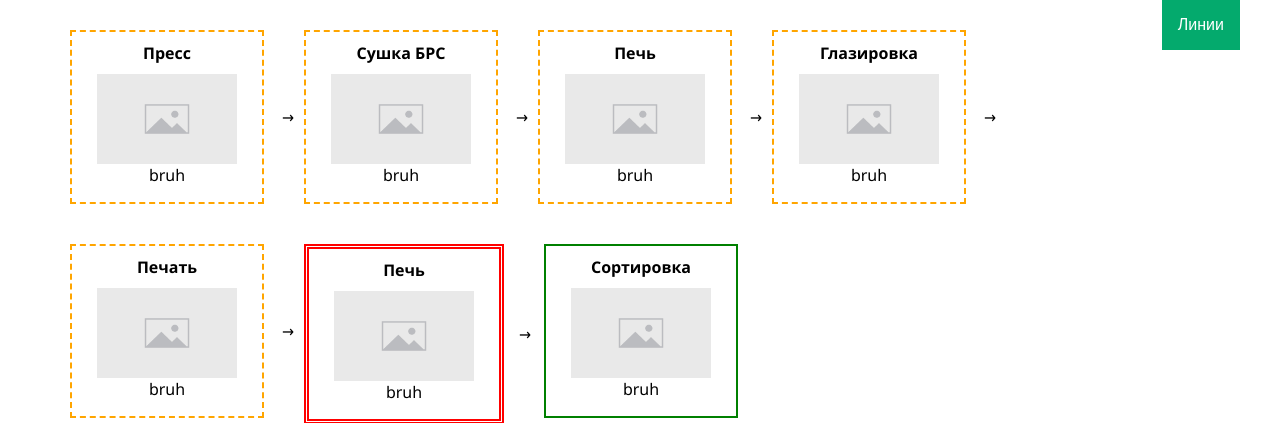
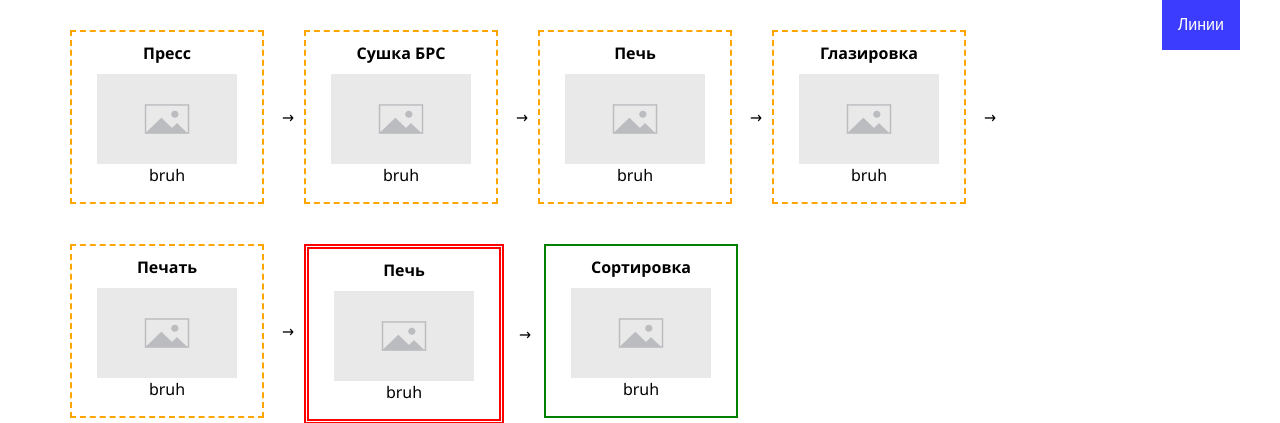
Before and after one commit to Falanger888/practica, a PHP site: page / in a window 1280 px wide. Shown: the top 423 px of the page. Run offline with PHP 8.4, Linux system fonts and the light colour scheme.

Commit message:
Update style.css

```diff
--- a/practica2/style.css
+++ b/practica2/style.css
@@ -12,7 +12,7 @@ body {
 }
 
 .dropbtn {
-  background-color: #04aa6d;
+  background-color: #3C3CFF;
   color: white;
   padding: 16px;
   font-size: 16px;
@@ -48,7 +48,7 @@ body {
   display: block;
 }
 .dropdown:hover .dropbtn {
-  background-color: #3e8e41;
+  background-color: #6161AA;
 }
 
 .stage-box {
```
